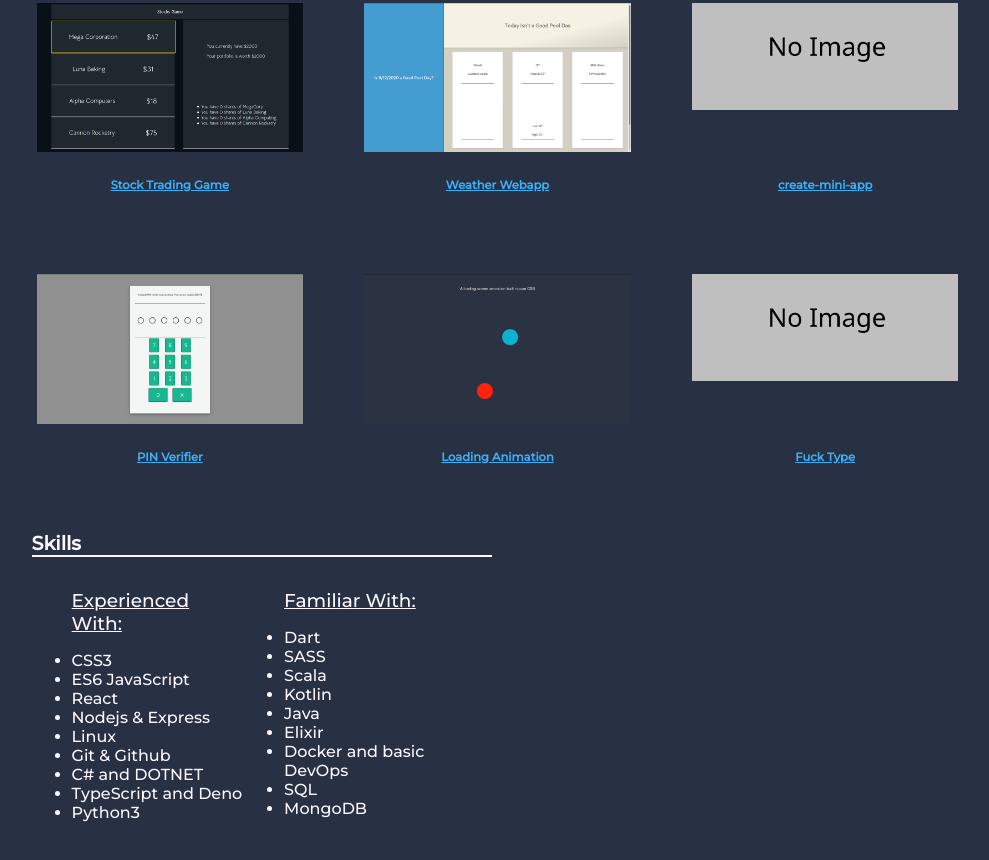
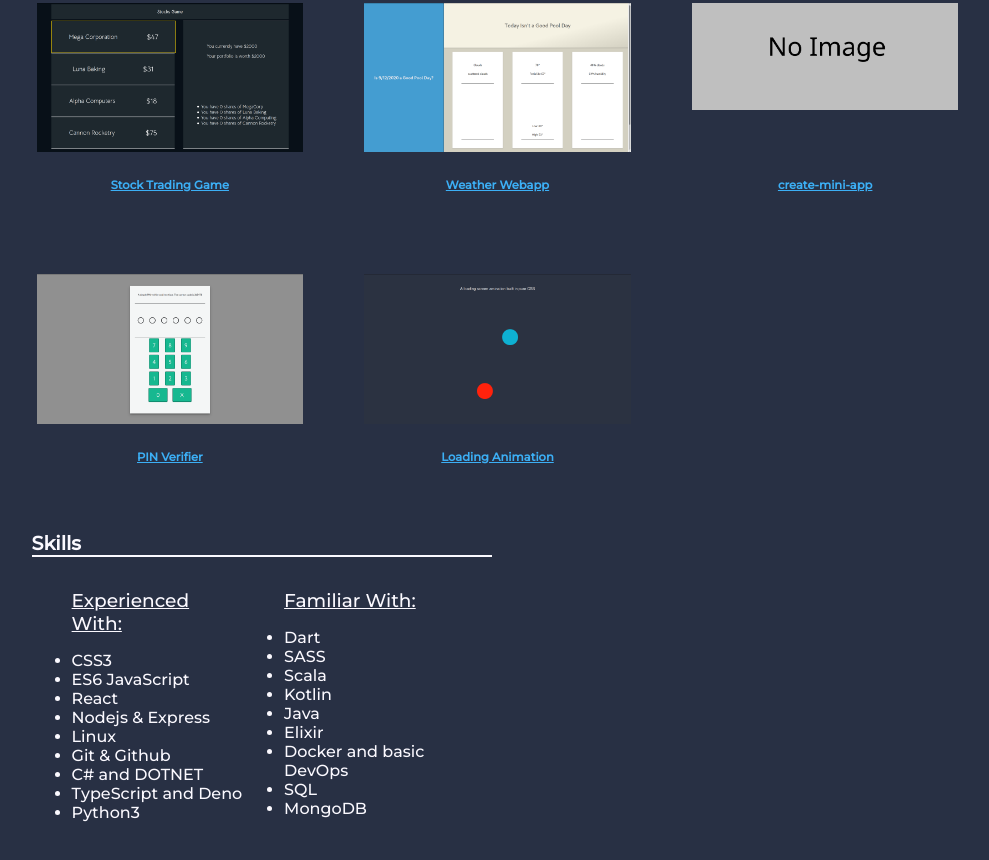
Before and after one commit to ThePotato10/ThePotato10.github.io, a plain HTML site: page index.html in a window 1280 px wide. Shown: the part 2134-2994 px from the top of the page, without its empty margins (122-1111 px from the left). Drawn offline with Linux system fonts and the light colour scheme.

Commit message:
Removed dead links and assets

```diff
--- a/index.html
+++ b/index.html
@@ -86,10 +86,6 @@
                     <img src='images/loading.png'>
                     <h3><a href='loading'>Loading Animation</a></h3>
                 </div>
-                <div class='portfolio-item'>
-                    <img src='images/noimage.png'>
-                    <h3><a href='fuck-type'>Fuck Type</a></h3>
-                </div>
             </div>
         </div>
         <div class='bottom-container' style='display: flex; margin-bottom: 10vh'>
```
